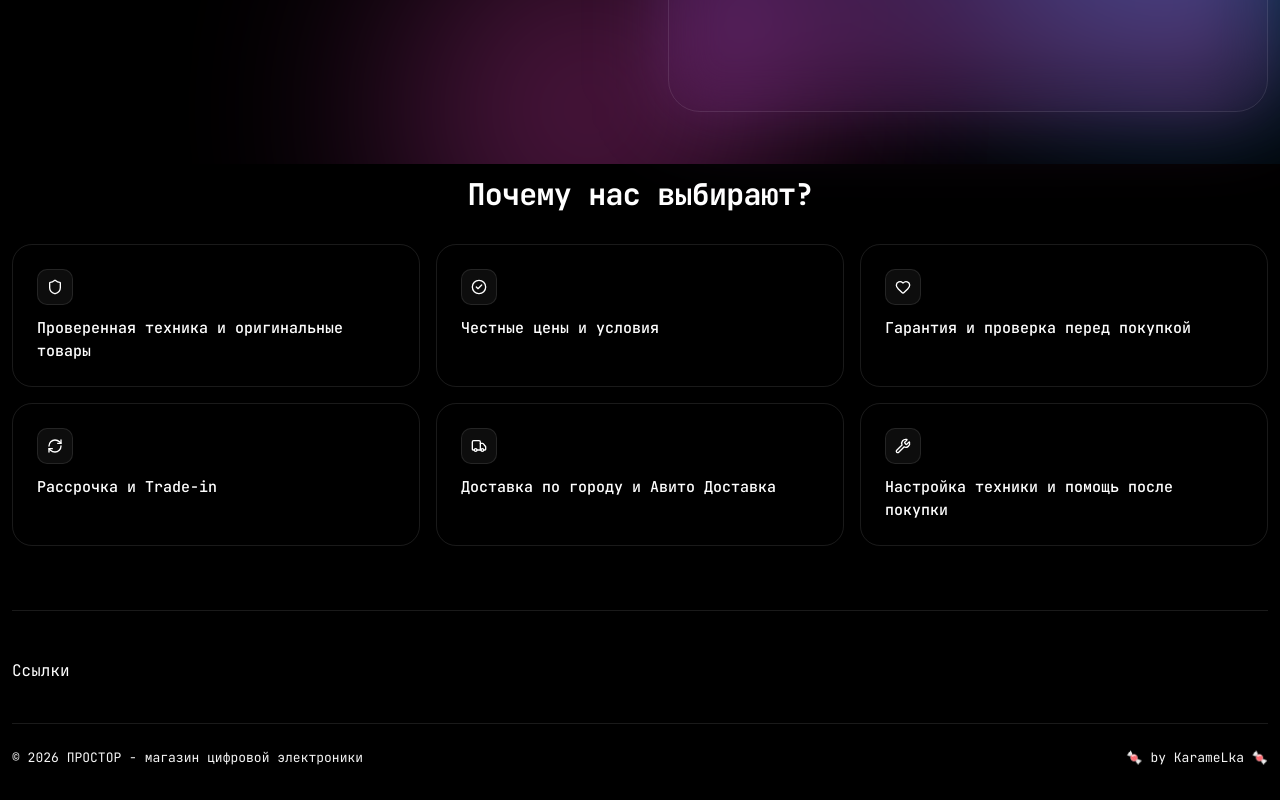
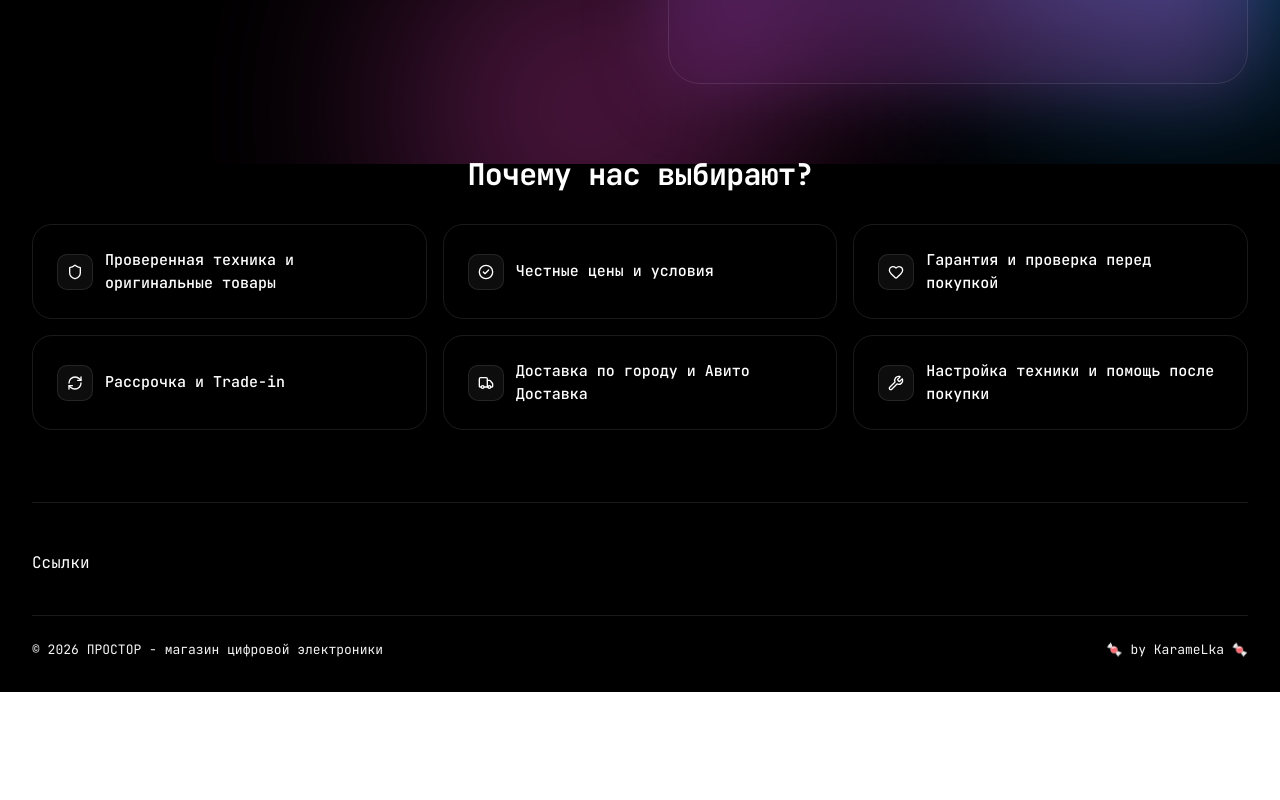
Before and after one commit to KarameLka-cloud/prostore, a Next.js app in the folder frontend/: page / in a window 1280 px wide. Shown: the part 636-1436 px from the top of the page. After the commit the page ends 1328 px from the top, so only its background shows below. Built offline with nearby package versions, Linux system fonts and the light colour scheme.

Commit message:
Блок с приемуществами вынесен на страницу home

```diff
--- a/frontend/src/app/layouts/home-layout.tsx
+++ b/frontend/src/app/layouts/home-layout.tsx
@@ -9,10 +9,10 @@ export default function HomeLayout({
 }) {
   return (
     <div className="bg-black min-h-screen z-0">
-      <div className="mx-auto max-w-7xl px-3">
+      <div className="mx-auto max-w-7xl px-4">
         <BackgroundBlob />
         <HeaderSection />
-        <main>{children}</main>
+        <main className="mx-4">{children}</main>
         <FooterSection />
       </div>
     </div>
--- a/frontend/src/pages/about/ui/about-page.tsx
+++ b/frontend/src/pages/about/ui/about-page.tsx
@@ -1,57 +1,19 @@
 import PageHeader from "@/shared/ui/custom/page-header";
-import {
-  CheckCircle2,
-  Shield,
-  Sparkles,
-  Heart,
-  Truck,
-  RefreshCw,
-  Wrench,
-  MessageCircle,
-} from "lucide-react";
-
-const REASONS = [
-  {
-    icon: Shield,
-    title: "Проверенная техника и оригинальные товары",
-  },
-  {
-    icon: CheckCircle2,
-    title: "Честные цены и условия",
-  },
-  {
-    icon: Heart,
-    title: "Гарантия и проверка перед покупкой",
-  },
-  {
-    icon: RefreshCw,
-    title: "Рассрочка и Trade-in",
-  },
-  {
-    icon: Truck,
-    title: "Доставка по городу и Авито Доставка",
-  },
-  {
-    icon: Wrench,
-    title: "Настройка техники и помощь после покупки",
-  },
-];
+import { Sparkles } from "lucide-react";
 
 export default function AboutPage() {
   return (
     <section className="px-7 pb-20">
       <PageHeader>О нас</PageHeader>
 
-      {/* Intro */}
       <div className="mx-auto mb-16 max-w-3xl">
         <div className="relative overflow-hidden rounded-[24px] border border-white/10 bg-glass p-8 backdrop-blur-xl lg:p-10">
-          <div className="absolute -inset-px rounded-[24px] bg-gradient-to-br from-brand-violet/10 via-brand-blue/5 to-brand-pink/10" />
+          <div className="absolute -inset-px rounded-[24px] bg-linear-to-br from-brand-violet/10 via-brand-blue/5 to-brand-pink/10" />
           <div className="relative">
             <div className="mb-4 text-3xl">🤝🏻</div>
             <p className="text-[17px] leading-relaxed text-muted-foreground">
-              Привет! Я{" "}
-              <span className="font-semibold text-white">Андрей</span> —
-              основатель ProStore. Если вы дочитали до этого раздела, значит,
+              Привет! Я <span className="font-semibold text-white">Андрей</span>{" "}
+              — основатель ProStore. Если вы дочитали до этого раздела, значит,
               вам действительно интересно, кто стоит за магазином и у кого вы
               покупаете технику. Поэтому расскажу немного о нас.
             </p>
@@ -59,12 +21,11 @@ export default function AboutPage() {
         </div>
       </div>
 
-      {/* Philosophy */}
       <div className="mb-16">
         <div className="relative overflow-hidden rounded-[24px] border border-white/10 bg-glass p-8 backdrop-blur-xl lg:p-10">
-          <div className="absolute -inset-px rounded-[24px] bg-gradient-to-br from-brand-violet/10 via-brand-blue/5 to-brand-pink/10" />
+          <div className="absolute -inset-px rounded-[24px] bg-linear-to-br from-brand-violet/10 via-brand-blue/5 to-brand-pink/10" />
           <div className="relative">
-            <div className="mb-4 inline-flex size-10 items-center justify-center rounded-xl bg-gradient-to-br from-brand-violet via-brand-blue to-brand-pink">
+            <div className="mb-4 inline-flex size-10 items-center justify-center rounded-xl bg-linear-to-br from-brand-violet via-brand-blue to-brand-pink">
               <Sparkles className="size-5 text-white" />
             </div>
             <h3 className="mb-4 text-xl font-bold text-white">
@@ -76,49 +37,21 @@ export default function AboutPage() {
               устройства — это всегда немного больше, чем просто коробка с
               гаджетом. Это ожидание. Это эмоции от распаковки. Это первое
               включение. И то самое чувство: «Вот оно, я наконец-то это купил!»
-              😎. Именно поэтому нам важно не просто продать вам товар. Нам важно,
-              чтобы вы не пожалели о покупке. Чтобы вам нормально рассказали, что
-              вы покупаете. Помогли выбрать подходящую модель. Настроили, если
-              это необходимо. Ответили на вопросы после покупки. И самое главное —
-              чтобы с вами разговаривали по-человечески, а не относились как к
-              очередному номеру заказа.
+              😎. Именно поэтому нам важно не просто продать вам товар. Нам
+              важно, чтобы вы не пожалели о покупке. Чтобы вам нормально
+              рассказали, что вы покупаете. Помогли выбрать подходящую модель.
+              Настроили, если это необходимо. Ответили на вопросы после покупки.
+              И самое главное — чтобы с вами разговаривали по-человечески, а не
+              относились как к очередному номеру заказа.
             </p>
           </div>
-        </div>
-      </div>
-
-      {/* Why choose us */}
-      <div className="mb-16">
-        <h3 className="mb-8 text-center text-white text-2xl font-bold tracking-tight sm:text-3xl">
-          Почему нас выбирают?
-        </h3>
-        <div className="grid gap-4 sm:grid-cols-2 lg:grid-cols-3">
-          {REASONS.map((reason, index) => {
-            const Icon = reason.icon;
-            return (
-              <div
-                key={index}
-                className="group relative overflow-hidden rounded-[20px] border border-white/10 bg-glass p-6 backdrop-blur-xl transition-all duration-300 hover:border-white/20 hover:shadow-[0_0_30px_rgba(139,92,246,0.12)]"
-              >
-                <div className="pointer-events-none absolute -inset-px rounded-[20px] bg-gradient-to-br from-brand-violet/5 via-brand-blue/5 to-brand-pink/5 opacity-0 transition-opacity group-hover:opacity-100" />
-                <div className="relative">
-                  <div className="mb-3 inline-flex size-9 items-center justify-center rounded-lg border border-white/10 bg-white/5 text-white">
-                    <Icon className="size-4" />
-                  </div>
-                  <p className="text-[15px] font-medium text-white">
-                    {reason.title}
-                  </p>
-                </div>
-              </div>
-            );
-          })}
         </div>
       </div>
 
       {/* Closing */}
       <div className="mx-auto max-w-3xl">
         <div className="relative overflow-hidden rounded-[24px] border border-white/10 bg-glass p-8 backdrop-blur-xl lg:p-10">
-          <div className="absolute -inset-px rounded-[24px] bg-gradient-to-br from-brand-violet/10 via-brand-blue/5 to-brand-pink/10" />
+          <div className="absolute -inset-px rounded-[24px] bg-linear-to-br from-brand-violet/10 via-brand-blue/5 to-brand-pink/10" />
           <div className="relative space-y-4 text-[17px] leading-relaxed text-muted-foreground">
             <p>
               Мы не хотим быть магазином, куда человек пришёл один раз и забыл.
--- a/frontend/src/pages/home/ui/home-page.tsx
+++ b/frontend/src/pages/home/ui/home-page.tsx
@@ -1,73 +1,11 @@
 import { HeroSection } from "@/widgets/hero-section/index";
-import {
-  CheckCircle2,
-  Shield,
-  Heart,
-  Truck,
-  RefreshCw,
-  Wrench,
-  MessageCircle,
-} from "lucide-react";
+import { WhyChooseUs } from "@/widgets/why-choose-us";
 
 export default function HomePage() {
-  const REASONS = [
-    {
-      icon: Shield,
-      title: "Проверенная техника и оригинальные товары",
-    },
-    {
-      icon: CheckCircle2,
-      title: "Честные цены и условия",
-    },
-    {
-      icon: Heart,
-      title: "Гарантия и проверка перед покупкой",
-    },
-    {
-      icon: RefreshCw,
-      title: "Рассрочка и Trade-in",
-    },
-    {
-      icon: Truck,
-      title: "Доставка по городу и Авито Доставка",
-    },
-    {
-      icon: Wrench,
-      title: "Настройка техники и помощь после покупки",
-    },
-  ];
-
   return (
     <>
       <HeroSection />
-
-      {/* Why choose us */}
-      <div className="mb-16">
-        <h3 className="mb-8 text-center text-white text-2xl font-bold tracking-tight sm:text-3xl">
-          Почему нас выбирают?
-        </h3>
-        <div className="grid gap-4 sm:grid-cols-2 lg:grid-cols-3">
-          {REASONS.map((reason, index) => {
-            const Icon = reason.icon;
-            return (
-              <div
-                key={index}
-                className="group relative overflow-hidden rounded-[20px] border border-white/10 bg-glass p-6 backdrop-blur-xl transition-all duration-300 hover:border-white/20 hover:shadow-[0_0_30px_rgba(139,92,246,0.12)]"
-              >
-                <div className="pointer-events-none absolute -inset-px rounded-[20px] bg-gradient-to-br from-brand-violet/5 via-brand-blue/5 to-brand-pink/5 opacity-0 transition-opacity group-hover:opacity-100" />
-                <div className="relative">
-                  <div className="mb-3 inline-flex size-9 items-center justify-center rounded-lg border border-white/10 bg-white/5 text-white">
-                    <Icon className="size-4" />
-                  </div>
-                  <p className="text-[15px] font-medium text-white">
-                    {reason.title}
-                  </p>
-                </div>
-              </div>
-            );
-          })}
-        </div>
-      </div>
+      <WhyChooseUs />
     </>
   );
 }
--- a/frontend/src/widgets/footer-section/ui/footer-section.tsx
+++ b/frontend/src/widgets/footer-section/ui/footer-section.tsx
@@ -5,7 +5,7 @@ export default async function FooterSection() {
   const currentYear = await getCurrentYear();
 
   return (
-    <footer className="mt-12 border-t border-white/10 pb-8 pt-12">
+    <footer className="border-t border-white/10 pb-8 pt-12 mx-4">
       {/* <Container> */}
       <div className="grid grid-cols-[repeat(auto-fit,minmax(180px,1fr))] gap-10 text-white">
         {/* {footerColumns.map((column) => (
--- /dev/null
+++ b/frontend/src/widgets/why-choose-us/index.ts
@@ -0,0 +1 @@
+export { default as WhyChooseUs } from "./ui/why-choose-us";
--- /dev/null
+++ b/frontend/src/widgets/why-choose-us/ui/why-choose-us.tsx
@@ -0,0 +1,66 @@
+import {
+  CheckCircle2,
+  Shield,
+  Heart,
+  Truck,
+  RefreshCw,
+  Wrench,
+} from "lucide-react";
+
+export default function WhyChooseUs() {
+  const REASONS = [
+    {
+      icon: Shield,
+      title: "Проверенная техника и оригинальные товары",
+    },
+    {
+      icon: CheckCircle2,
+      title: "Честные цены и условия",
+    },
+    {
+      icon: Heart,
+      title: "Гарантия и проверка перед покупкой",
+    },
+    {
+      icon: RefreshCw,
+      title: "Рассрочка и Trade-in",
+    },
+    {
+      icon: Truck,
+      title: "Доставка по городу и Авито Доставка",
+    },
+    {
+      icon: Wrench,
+      title: "Настройка техники и помощь после покупки",
+    },
+  ];
+
+  return (
+    <section className="my-18">
+      <h3 className="mb-8 text-center text-white text-2xl font-bold tracking-tight sm:text-3xl">
+        Почему нас выбирают?
+      </h3>
+      <div className="grid gap-4 sm:grid-cols-2 lg:grid-cols-3">
+        {REASONS.map((reason, index) => {
+          const Icon = reason.icon;
+          return (
+            <div
+              key={index}
+              className="flex group overflow-hidden rounded-[20px] border border-white/10 bg-glass p-6 backdrop-blur-xl transition-all duration-300 hover:border-white/20 hover:shadow-[0_0_30px_rgba(139,92,246,0.12)]"
+            >
+              <div className="pointer-events-none absolute -inset-px rounded-[20px] bg-linear-to-br from-brand-violet/5 via-brand-blue/5 to-brand-pink/5 opacity-0 transition-opacity group-hover:opacity-100" />
+              <div className="flex items-center gap-3">
+                <div className="inline-flex size-9 shrink-0 items-center justify-center rounded-lg border border-white/10 bg-white/5 text-white">
+                  <Icon className="size-4" />
+                </div>
+                <p className="text-[15px] font-medium text-white">
+                  {reason.title}
+                </p>
+              </div>
+            </div>
+          );
+        })}
+      </div>
+    </section>
+  );
+}
```
Also changed, not shown: frontend/src/pages/credit/ui/credit-page.tsx (+5 -6 lines), frontend/src/pages/tradein/ui/tradein-page.tsx (+5 -13 lines), frontend/src/widgets/hero-section/ui/hero-section.tsx (+3 -7 lines).
